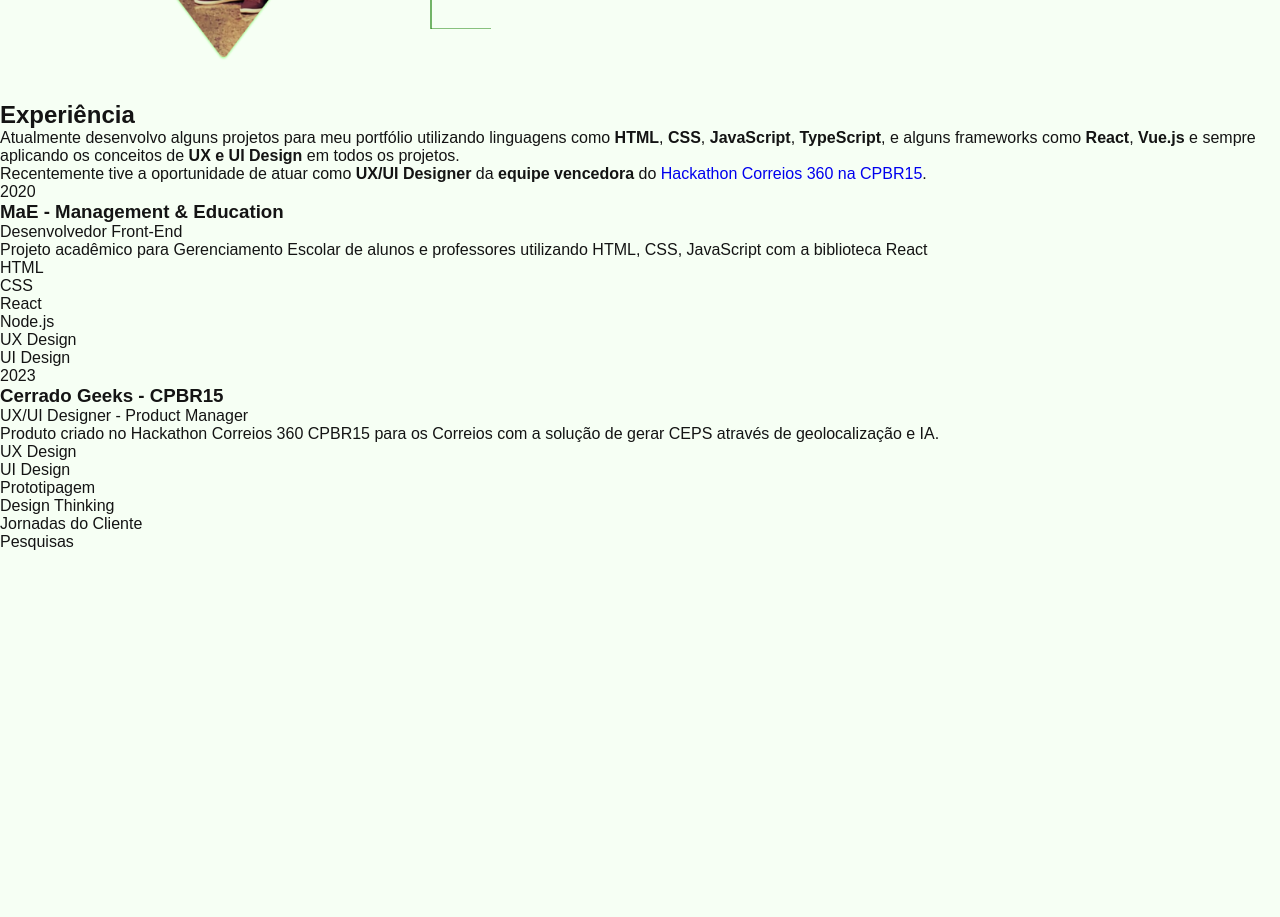
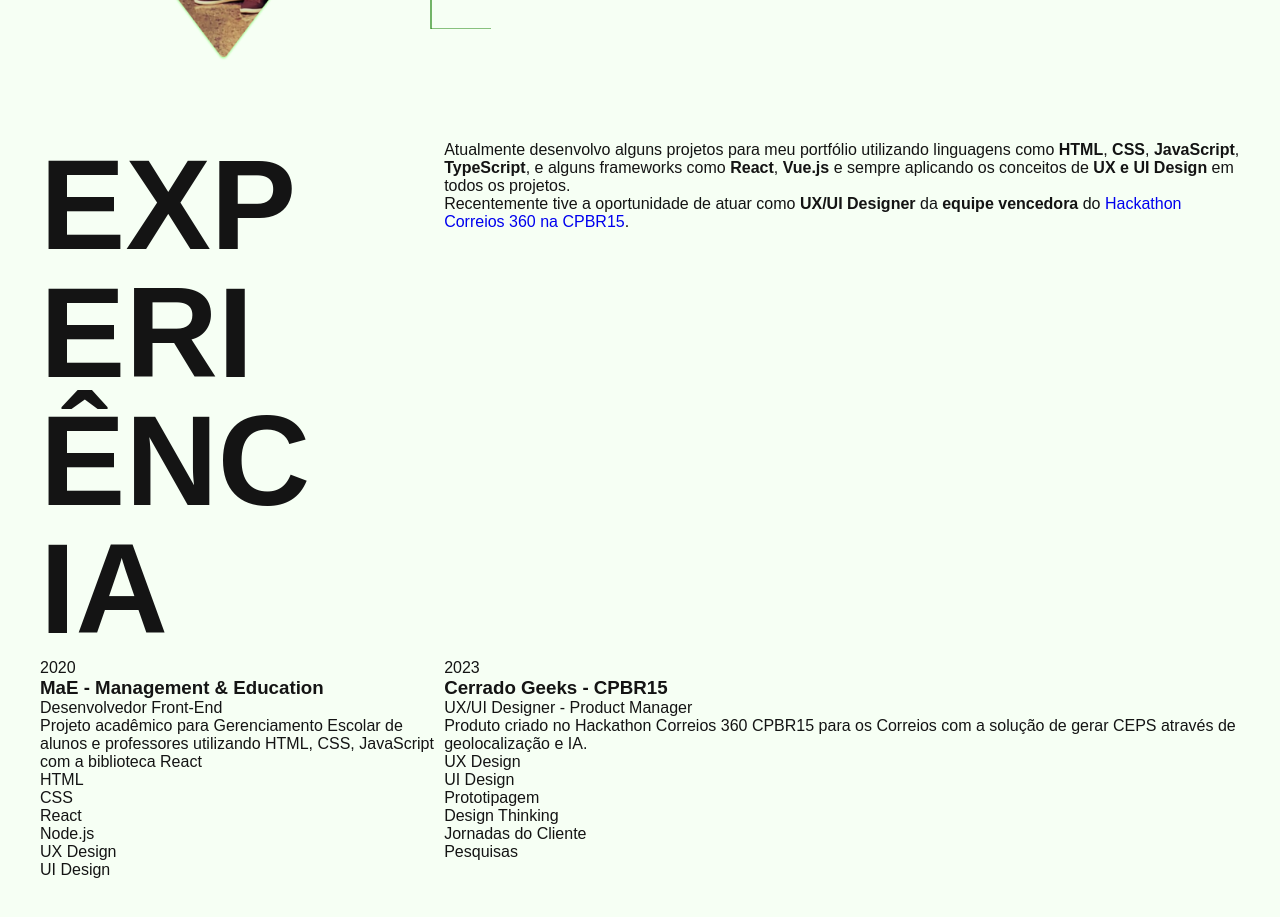
Before and after one commit to rafitsdev/First-Portfolio, a plain HTML site: page src/index.html in a window 1280 px wide. Shown: the part 553-1470 px from the top of the page. Drawn offline with Linux system fonts and the light colour scheme.

Commit message:
Started the style

```diff
--- /dev/null
+++ b/css/experience.css
@@ -0,0 +1,8 @@
+.experience-section {
+    max-width: 1200px;
+    padding: 2.5rem 1.25rem;
+    margin: 0 auto;
+    display: grid;
+    grid-template-columns: 1fr 2fr;
+    gap: 6.25px;
+}
--- a/css/global-reset.css
+++ b/css/global.css
@@ -24,3 +24,11 @@ img {
 a {
     text-decoration: none;
 }
+
+.subtitle {
+    font-size: 8rem;
+    line-height: 1;
+    text-transform: uppercase;
+    word-break: break-all;
+    max-width: 4ch;
+}
--- a/css/style.css
+++ b/css/style.css
@@ -1,6 +1,8 @@
 /* Learning how to import styles from other files, not the most optimal way, but it's a way */
-@import "./global-reset.css";
+@import "./global.css";
 
 @import "./header.css";
 
 @import "/css/intro.css";
+
+@import "/css/experience.css";
--- a/src/index.html
+++ b/src/index.html
@@ -7,7 +7,6 @@
     <link rel="stylesheet" href="/css/style.css" />
   </head>
   <body>
-
     <!-- Header & Navigation -->
     <header class="main-header">
       <img src="/public/img/Logo.svg" alt="Rafael Martins" />
@@ -23,7 +22,11 @@
 
     <!-- Landing Intro -->
     <main class="intro">
-      <img class="intro-profile" src="/public/img/Front Profile.png" alt="Rafael Martins" />
+      <img
+        class="intro-profile"
+        src="/public/img/Front Profile.png"
+        alt="Rafael Martins"
+      />
       <div class="landing">
         <p class="intro-description">
           Olá<span class="detail">,</span> sou Rafael Martins
@@ -39,14 +42,31 @@
     <!-- Academic & Work Experiences -->
     <section class="experience-section" aria-labelledby="experience">
       <h2 id="experience" class="subtitle">Experiência</h2>
-        <p class="experience-description">Atualmente desenvolvo alguns projetos para meu portfólio utilizando linguagens como  <strong>HTML</strong>, <strong>CSS</strong>, <strong>JavaScript</strong>, <strong>TypeScript</strong>, e alguns frameworks como <strong>React</strong>, <strong>Vue.js</strong> e sempre aplicando os conceitos de <strong>UX e UI Design</strong> em todos os projetos.<br>Recentemente tive a oportunidade de atuar como <strong>UX/UI Designer</strong> da <strong>equipe vencedora</strong> do <a id="cerrado-geeks" href="https://blog.correios.com.br/2023/08/04/correios-digital-inovacao-logistica-e-hackathon-na-campus-party-brasil-2023/" alt="Hackathon Correios - Equipe Cerrado Geeks">Hackathon Correios 360 na CPBR15</a>.</p>
+      <p class="experience-description">
+        Atualmente desenvolvo alguns projetos para meu portfólio utilizando
+        linguagens como <strong>HTML</strong>, <strong>CSS</strong>,
+        <strong>JavaScript</strong>, <strong>TypeScript</strong>, e alguns
+        frameworks como <strong>React</strong>, <strong>Vue.js</strong> e sempre
+        aplicando os conceitos de <strong>UX e UI Design</strong> em todos os
+        projetos.<br />Recentemente tive a oportunidade de atuar como
+        <strong>UX/UI Designer</strong> da <strong>equipe vencedora</strong> do
+        <a
+          id="cerrado-geeks"
+          href="https://blog.correios.com.br/2023/08/04/correios-digital-inovacao-logistica-e-hackathon-na-campus-party-brasil-2023/"
+          alt="Hackathon Correios - Equipe Cerrado Geeks"
+          >Hackathon Correios 360 na CPBR15</a
+        >.
+      </p>
 
       <!-- Projects -->
       <div class="project">
         <span class="project-year">2020</span>
         <h3 class="project-group">MaE - Management & Education</h3>
         <span class="project-role">Desenvolvedor Front-End</span>
-            <p class="project-description">Projeto acadêmico para Gerenciamento Escolar de alunos e professores utilizando HTML, CSS, JavaScript com a biblioteca React</p>
+        <p class="project-description">
+          Projeto acadêmico para Gerenciamento Escolar de alunos e professores
+          utilizando HTML, CSS, JavaScript com a biblioteca React
+        </p>
         <ul class="skill-tree">
           <li class="skill">HTML</li>
           <li class="skill">CSS</li>
@@ -60,7 +80,10 @@
         <span class="project-year">2023</span>
         <h3 class="project-group">Cerrado Geeks - CPBR15</h3>
         <span class="project-role">UX/UI Designer - Product Manager</span>
-            <p class="project-description">Produto criado no Hackathon Correios 360 CPBR15 para os Correios com a solução de gerar CEPS através de geolocalização e IA.</p>
+        <p class="project-description">
+          Produto criado no Hackathon Correios 360 CPBR15 para os Correios com a
+          solução de gerar CEPS através de geolocalização e IA.
+        </p>
         <ul class="skill-tree">
           <li class="skill">UX Design</li>
           <li class="skill">UI Design</li>
@@ -71,6 +94,5 @@
         </ul>
       </div>
     </section>
-
   </body>
 </html>
```
Lines whose indentation alone changed are shown as unchanged.
